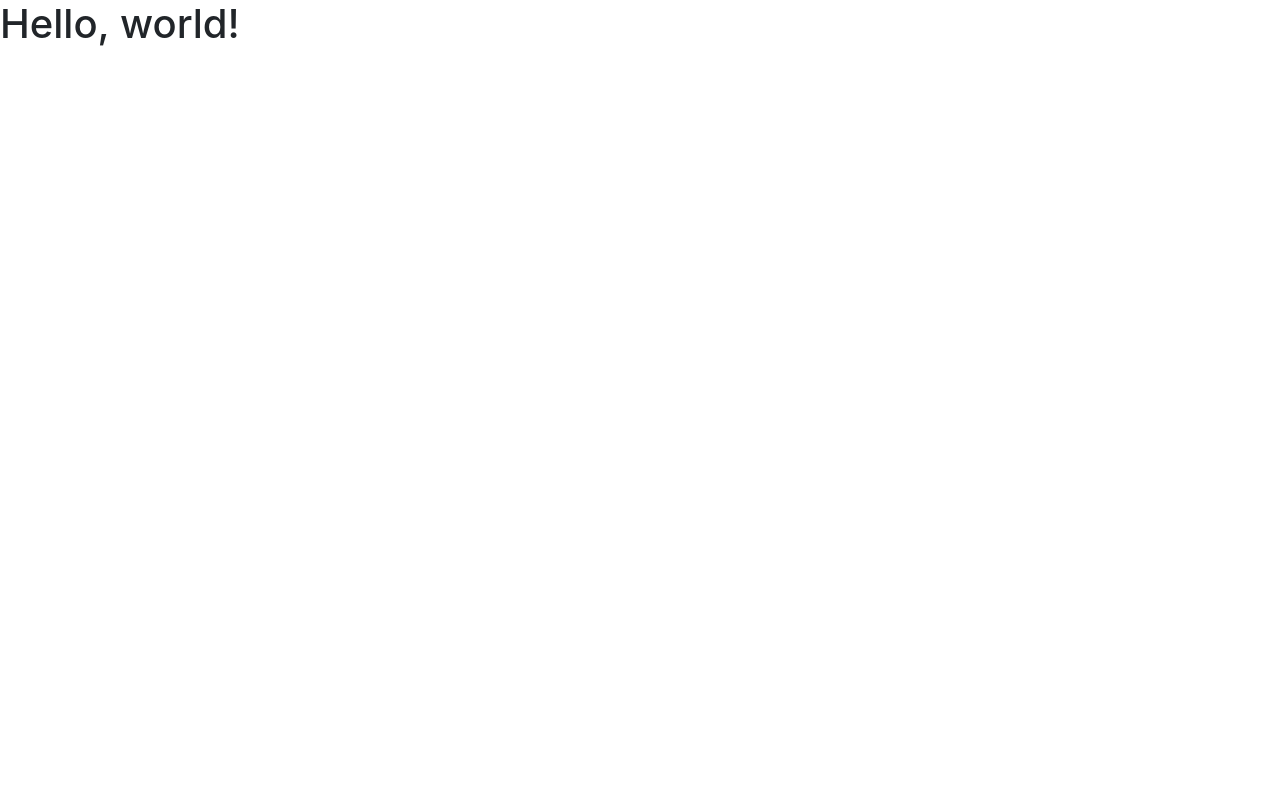
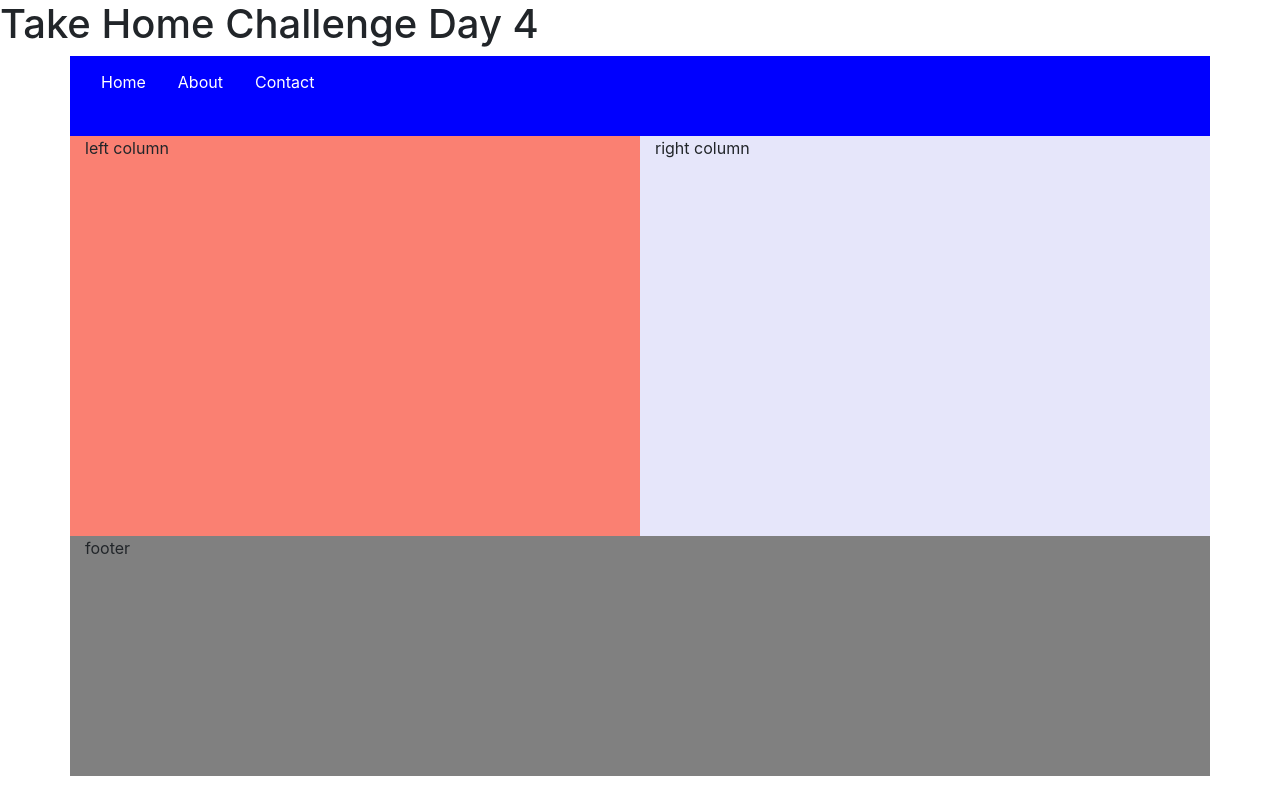
Before and after one commit to rickeylynch/collab-practice, a plain HTML site: page index.html in a window 1280 px wide. Drawn offline with nearby package versions, Linux system fonts and the light colour scheme.

Commit message:
added navbar, 2 columns and footer

```diff
--- a/CSS/style.css
+++ b/CSS/style.css
@@ -0,0 +1,47 @@
+.bgnavbar{
+    background-color: blue;
+    height: 10vh;
+}
+
+ul {
+    list-style-type: none;
+    margin: 0;
+    padding: 0;
+    overflow: hidden;
+    background-color: #333;
+  }
+
+  li {
+    float: left;
+  }
+
+  li a {
+    display: inline-block;
+    color: white;
+    text-align: center;
+    padding: 14px 16px;
+    text-decoration: none;
+  }
+
+  /* Change the link color to #111 (black) on hover */
+  li a:hover {
+    background-color: #111;
+  }
+
+  .bgcolumn {
+      height: 50vh;
+
+  }
+
+  .first-column{
+      background-color: salmon;
+  }
+
+  .second-column{
+      background-color: lavender;
+  }
+
+  .footer-bg{
+      background-color: gray;
+      height: 30vh;
+  }
--- a/index.html
+++ b/index.html
@@ -1,6 +1,8 @@
 <!doctype html>
 <html lang="en">
   <head>
+
+    <link rel="stylesheet" href="CSS/style.css">
     <!-- Required meta tags -->
     <meta charset="utf-8">
     <meta name="viewport" content="width=device-width, initial-scale=1, shrink-to-fit=no">
@@ -11,7 +13,7 @@
     <title>Hello, world!</title>
   </head>
   <body>
-    <h1>Hello, world!</h1>
+    <h1>Take Home Challenge Day 4 </h1>
 
     <!-- Optional JavaScript; choose one of the two! -->
 
@@ -24,5 +26,30 @@
     <script src="https://cdn.jsdelivr.net/npm/popper.js@1.16.1/dist/umd/popper.min.js" integrity="sha384-9/reFTGAW83EW2RDu2S0VKaIzap3H66lZH81PoYlFhbGU+6BZp6G7niu735Sk7lN" crossorigin="anonymous"></script>
     <script src="https://cdn.jsdelivr.net/npm/bootstrap@4.5.3/dist/js/bootstrap.min.js" integrity="sha384-w1Q4orYjBQndcko6MimVbzY0tgp4pWB4lZ7lr30WKz0vr/aWKhXdBNmNb5D92v7s" crossorigin="anonymous"></script>
     -->
+
+    <div class="container bgnavbar">
+    <ul class="bgnavbar">
+      <li class="navbg"><a href="">Home</a></li>
+      <li class="navbg"><a href="">About</a></li>
+      <li class="navbg"><a href="">Contact</a></li>
+    </ul>
+  </div>
+  <div class="container">
+    <div class="row bgcolumn">
+      <div class="col-6 first-column">left column</div>
+      <div class="col-6 second-column">right column</div>
+    </div>
+  </div>
+
+  <div class="container">
+    <div class="row">
+      <div class="col-lg footer-bg">footer</div>
+    </div>
+
+  </div>
+
+
+
+
   </body>
 </html>
```
